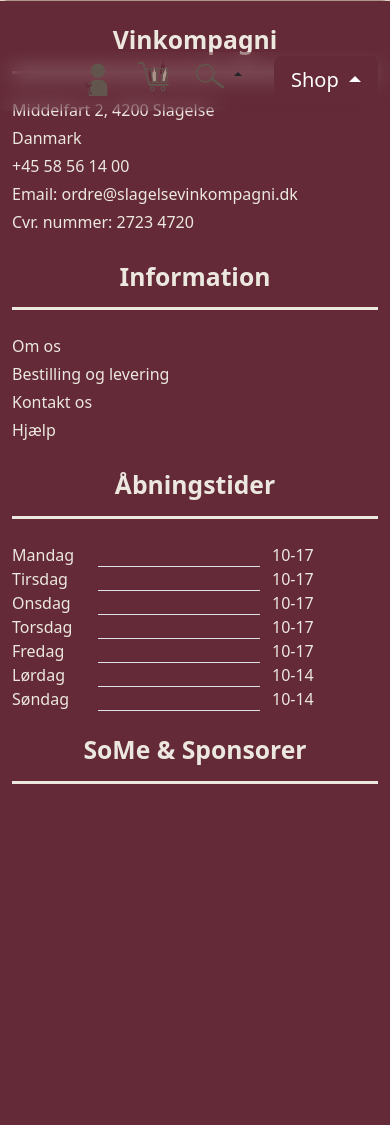
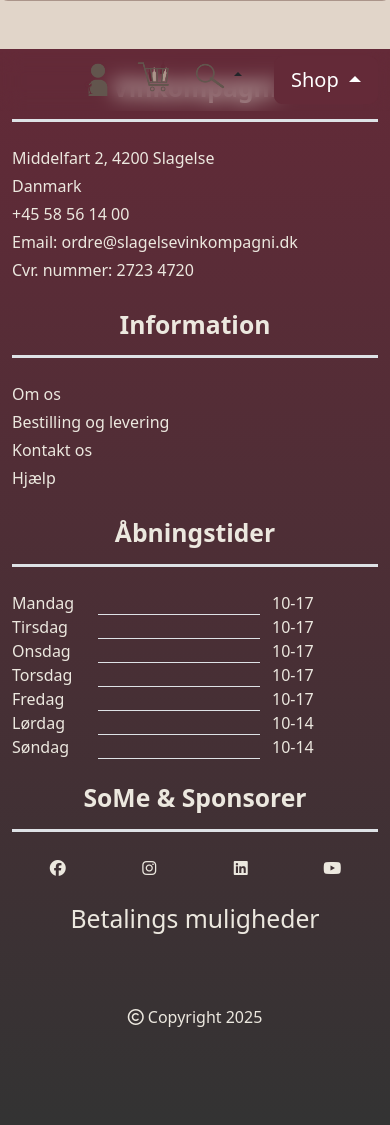
Before and after one commit to JonatanEmil/mul23e4semeks, a PHP site: page /produkt.php in a window 390 px wide. Shown: the part 733-1858 px from the top of the page. Before the commit the page ends 1517 px from the top, so only its background shows below. Run offline with PHP 8.4, Linux system fonts and the light colour scheme; data that the repository does not hold is empty; style sheets or scripts are compiled from the project's sources; some libraries are stand-ins or nearby versions.

Commit message:
Har siddet og leget med farver, da ikonerne i mobil størrelse mangler kontrast, så deres detaljer ikke forsvinder, har derfor prøvet med gradient så der er kontrast fra baggrunden og ikonnerne. Har også addet ikoner til SoMe fra 'Font Awesome' og også copyright symbol.

```diff
--- a/footer.php
+++ b/footer.php
@@ -1,11 +1,13 @@
 <?php
 ?>
 
-<footer class="footer-downer bg-wine bottom-100 text-champagne">
+<script src="https://kit.fontawesome.com/96a3a7d865.js" crossorigin="anonymous"></script>
+
+<footer class="footer-downer bg-wine bottom-100 text-champagne mt-5 pb-5 border-champagne" style="background-image: linear-gradient(to top, #333333, #642A38);">
     <div class="container">
         <div class="row">
             <div class="col-12 col-lg-3 mt-4">
-                <p class="h2 mb-4 fw-bolder text-center border-bottom border-3 border-champagne pb-3">Vinkompagni</p>
+                <p class="h2 mb-4 fw-bolder text-center border-bottom border-3 pb-3">Vinkompagni</p>
                 <p class="mb-1">Middelfart 2, 4200 Slagelse</p>
                 <p class="mb-1">Danmark</p>
                 <p class="mb-1">+45 58 56 14 00</p>
@@ -13,14 +15,14 @@
                 <p class="mb-1">Cvr. nummer: 2723 4720</p>
             </div>
             <div class="col-12 col-lg-3 mt-4">
-                <p class="h2 mb-4 fw-bolder text-center border-bottom border-3 border-champagne pb-3">Information</p>
+                <p class="h2 mb-4 fw-bolder text-center border-bottom border-3 pb-3">Information</p>
                 <p class="mb-1">Om os</p>
                 <p class="mb-1">Bestilling og levering</p>
                 <p class="mb-1">Kontakt os</p>
                 <p class="mb-1">Hjælp</p>
             </div>
             <div class="col-12 col-lg-3 mt-4">
-                <p class="h2 mb-4 fw-bolder text-center border-bottom border-3 border-champagne pb-3">Åbningstider</p>
+                <p class="h2 mb-4 fw-bolder text-center border-bottom border-3 pb-3">Åbningstider</p>
                 <div class="row">
                     <div class="col-3">
                         Mandag
@@ -81,7 +83,20 @@
                 </div>
             </div>
             <div class="col-12 col-lg-3 mt-4">
-                <p class="h2 mb-4 fw-bolder text-center border-bottom border-3 border-champagne pb-3">SoMe & Sponsorer</p>
+                <p class="h2 mb-4 fw-bolder text-center border-bottom border-3 pb-3 fs-2">SoMe & Sponsorer</p>
+                <div class="d-flex row-cols-4 text-center">
+                    <a><i class="fa-brands fa-facebook"></i></a>
+                    <a><i class="fa-brands fa-instagram "></i></a>
+                    <a><i class="fa-brands fa-linkedin"></i></a>
+                    <a><i class="fa-brands fa-youtube"></i></a>
+                </div>
+            </div>
+            <div class="col-12 mt-4">
+                <p class="h2 mb-4 text-center">Betalings muligheder</p>
+                </div>
+            </div>
+            <div class="col-12 text-center mt-5 mb-5">
+                <p><i class="fa-regular fa-copyright"></i> Copyright 2025</p>
             </div>
         </div>
     </div>
```
